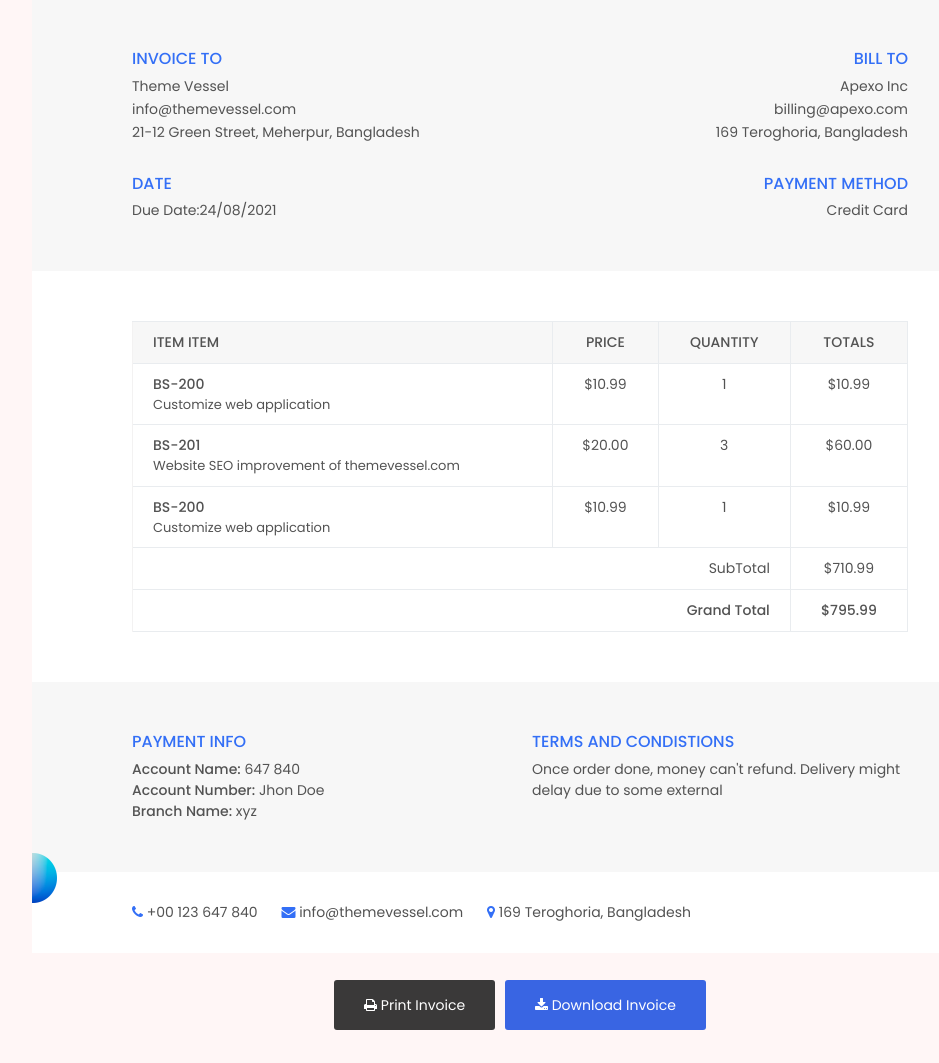
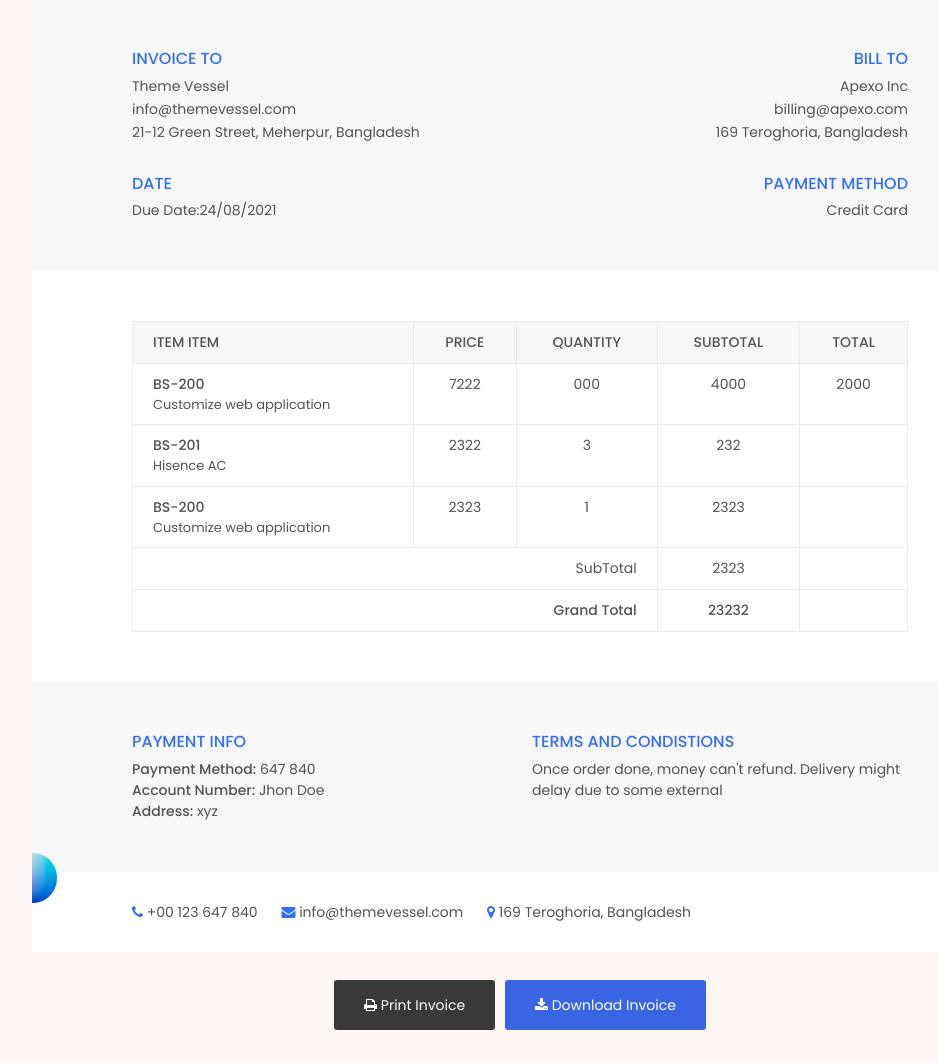
Before and after one commit to Zahed75/belService, a Django app: page /feature/api/invoice/ in a window 1280 px wide. Shown: the part 216-1279 px from the top of the page, without its empty margins (120-1059 px from the left). Run offline with Django 5.2, Linux system fonts and the light colour scheme; parts of the project's set-up code (start-up, migrations or seed data) failed here and were passed over; some libraries are stand-ins or nearby versions.

Commit message:
createOrederInvoice Design Integrated

```diff
--- a/provider/modules.py
+++ b/provider/modules.py
@@ -41,3 +41,9 @@ import random
 from rest_framework.renderers import TemplateHTMLRenderer
 from rest_framework.response import Response
 from rest_framework.views import APIView
+from django.shortcuts import render
+from django.template.loader import render_to_string
+from django.core.mail import EmailMessage
+from weasyprint import HTML
+from io import BytesIO
+import requests
--- a/provider/urls.py
+++ b/provider/urls.py
@@ -4,7 +4,8 @@ from .views import *
 urlpatterns = [
 
     path('api/upload-images/', upload_multiple_images),
-    path('api/get-all-images/',get_all_images),
-    path('api/invoice/', index)
+    path('api/get-all-images/', get_all_images),
+    path('api/invoice/', index),
+    path('order/create/', create_order_and_send_invoice, name='create_order'),
 
 ]
--- a/provider/views.py
+++ b/provider/views.py
@@ -61,3 +61,67 @@ def index(request):
 
     }
     return render(request, 'provider/invoice.html', dict)  # Rendering the invoice.html template
+
+
+import requests
+from django.shortcuts import render
+from django.template.loader import render_to_string
+from django.core.mail import EmailMessage
+from weasyprint import HTML
+from io import BytesIO
+
+# URL for your Node.js Order creation API
+NODEJS_ORDER_API = "https://app.bestelectronics.com.bd/api/v1/order/orderCreate"
+
+
+def create_order_and_send_invoice(request):
+    if request.method == "POST":
+        # Extract the order details from the request (from Django form or passed directly)
+        order_data = {
+            "customer": request.POST.get("customer"),
+            "email": request.POST.get("email"),
+            "orderType": request.POST.get("orderType"),
+            "deliveryAddress": request.POST.get("deliveryAddress"),
+            "userName": request.POST.get("userName"),
+            "district": request.POST.get("district"),
+            "phoneNumber": request.POST.get("phoneNumber"),
+            "orderNote": request.POST.get("orderNote"),
+            "firstName": request.POST.get("firstName"),
+            "lastName": request.POST.get("lastName"),
+            "channel": request.POST.get("channel"),
+            "outlet": request.POST.get("outlet"),
+            "customerIp": request.POST.get("customerIp"),
+            "paymentMethod": request.POST.get("paymentMethod"),
+            "products": request.POST.get("products"),
+            "couponName": request.POST.get("couponName"),
+        }
+
+        # Make the API call to create the order
+        response = requests.post(NODEJS_ORDER_API, json=order_data)
+
+        if response.status_code == 200:
+            order = response.json()["order"]["createdOrder"]["order"]
+
+            # Render the invoice template with dynamic order data
+            html_content = render_to_string("provider/invoice.html", {"order": order})
+
+            # Generate PDF from HTML content using WeasyPrint
+            pdf_file = BytesIO()
+            HTML(string=html_content).write_pdf(pdf_file)
+            pdf_file.seek(0)
+
+            # Send the invoice PDF via email
+            email_subject = f"Invoice for your order {order['orderId']}"
+            email_body = "Please find the attached invoice for your recent order."
+            email = EmailMessage(
+                email_subject,
+                email_body,
+                "no-reply@bestelectronics.com.bd",  # From email
+                [order["email"]],  # To email (customer email)
+            )
+            email.attach(f"Invoice-{order['orderId']}.pdf", pdf_file.read(), "application/pdf")
+            email.send()
+
+            return render(request, "provider/order_success.html", {"order": order})
+        else:
+            return render(request, "provider/order_failure.html", {"error": response.json()})
--- a/templates/provider/invoice.html
+++ b/templates/provider/invoice.html
@@ -65,7 +65,8 @@
                                     <th>Item Item</th>
                                     <th class="text-center">Price</th>
                                     <th class="text-center">Quantity</th>
-                                    <th class="text-right">Totals</th>
+                                    <th class="text-center">Subtotal</th>
+                                    <th class="text-right">Total</th>
                                 </tr>
                                 </thead>
                                 <tbody>
@@ -76,20 +77,21 @@
                                             <small>Customize web application</small>
                                         </div>
                                     </td>
-                                    <td class="text-center">$10.99</td>
-                                    <td class="text-center">1</td>
-                                    <td class="text-right">$10.99</td>
+                                    <td class="text-center">7222</td>
+                                    <td class="text-center">000</td>
+                                    <td class="text-right">4000</td>
+                                    <td class="text-right">2000</td>
                                 </tr>
                                 <tr>
                                     <td>
                                         <div class="item-desc-1">
                                             <span>BS-201</span>
-                                            <small>Website SEO improvement of themevessel.com</small>
+                                            <small>Hisence AC</small>
                                         </div>
                                     </td>
-                                    <td class="text-center">$20.00</td>
+                                    <td class="text-center">2322</td>
                                     <td class="text-center">3</td>
-                                    <td class="text-right">$60.00</td>
+                                    <td class="text-right">232</td>
                                 </tr>
                                 <tr>
                                     <td>
@@ -98,17 +100,17 @@
                                             <small>Customize web application</small>
                                         </div>
                                     </td>
-                                    <td class="text-center">$10.99</td>
+                                    <td class="text-center">2323</td>
                                     <td class="text-center">1</td>
-                                    <td class="text-right">$10.99</td>
+                                    <td class="text-right">2323</td>
                                 </tr>
                                 <tr>
                                     <td colspan="3" class="text-end">SubTotal</td>
-                                    <td class="text-right">$710.99</td>
+                                    <td class="text-right">2323</td>
                                 </tr>
                                 <tr>
                                     <td colspan="3" class="text-end fw-bold">Grand Total</td>
-                                    <td class="text-right fw-bold">$795.99</td>
+                                    <td class="text-right fw-bold">23232</td>
                                 </tr>
                                 </tbody>
                             </table>
@@ -120,9 +122,9 @@
                                 <div class="payment-info mb-30">
                                     <h3 class="inv-title-1">Payment Info</h3>
                                     <ul class="bank-transfer-list-1">
-                                        <li><strong>Account Name:</strong> 647 840</li>
+                                        <li><strong>Payment Method:</strong> 647 840</li>
                                         <li><strong>Account Number:</strong> Jhon Doe</li>
-                                        <li><strong>Branch Name:</strong> xyz</li>
+                                        <li><strong>Address:</strong> xyz</li>
                                     </ul>
                                 </div>
                             </div>
```
Also changed, not shown: 1 other file.
